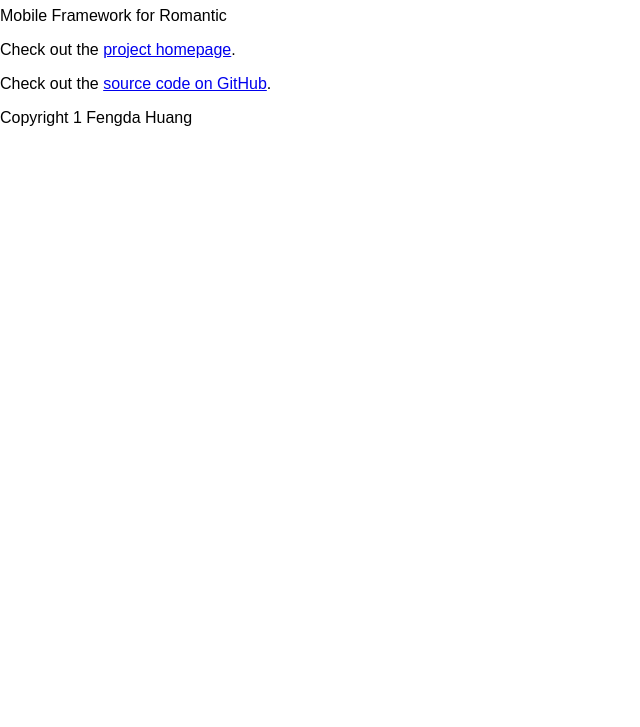
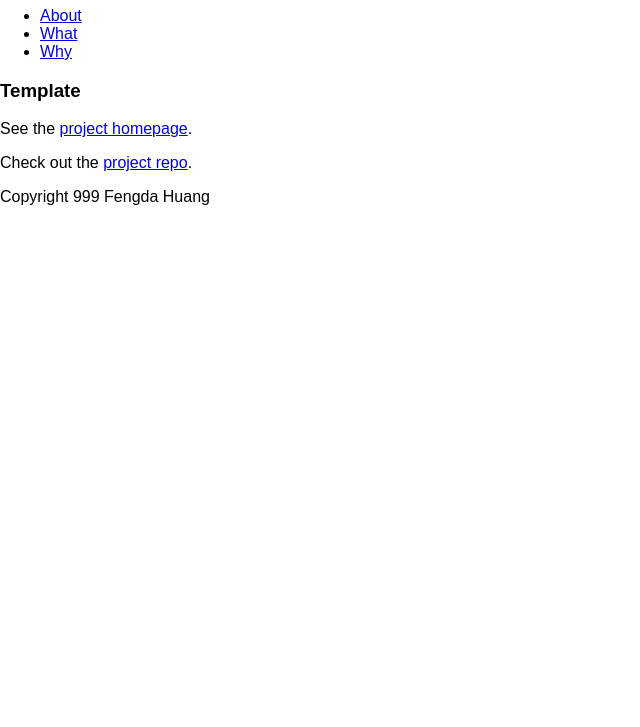
Before and after one commit to phodal/lettuce, a website: page index.html in a window 1280 px wide. Shown: the part 73-800 px from the top of the page, without its empty margins (0-640 px from the left). Drawn offline with Linux system fonts and the light colour scheme.

Commit message:
Add simple Router test

```diff
--- a/index.html
+++ b/index.html
@@ -1,14 +1,60 @@
 <!DOCTYPE html>
 <html>
-  <head>
-    <title>lettuce | Mobile Framework for Romantic</title>
-    <link rel="stylesheet" href="./demo/assets/normalize.css">
-  </head>
-  <body>
-    <h1>lettuce</h1>
-    <p>Mobile Framework for Romantic</p>
-    <p>Check out the <a href="http://phodal.github.io/lettuce/demo/index.html">project homepage</a>.</p>
-    <p>Check out the <a href="https://github.com/phodal/lettuce">source code on GitHub</a>.</p>
-    <p>Copyright 1 Fengda Huang</p>
-  </body>
+<head>
+    <title>Lettuce Framework</title>
+    <link rel="stylesheet" href="./demo/assets/normalize.css"/>
+    <link rel="stylesheet" href="./demo/assets/main.css"/>
+</head>
+<body id="what">
+<h1>Lettuce Framework</h1>
+
+<ul>
+    <li><a href="#about">About</a></li>
+    <li><a href="#what">What</a></li>
+    <li><a href="#why">Why</a></li>
+</ul>
+
+<div id="results"></div>
+<p>See the <a href="http://phodal.github.io/lettuce">project homepage</a>.
+<p>Check out the <a href="https://github.com/phodal/lettuce">project repo</a>.
+<p>Copyright 999 Fengda Huang</p>
+
+<script src="dist/lettuce.js"></script>
+
+<script>
+    var L = new lettuce();
+    L.Router.config({mode: 'history'});
+
+    var data = {
+        about:"Template",
+        what: "This about A Mobile Framework For Romantic",
+        why: "Why is a new Framework"
+    };
+
+    var about = function () {
+        var result = L.tmpl("<h3>{%=o.about%}</h3>", data);
+        document.getElementById("results").innerHTML = result;
+    };
+
+    function what() {
+        var result = L.tmpl("<h3>{%=o.what%}</h3>", data);
+        document.getElementById("results").innerHTML = result;
+    }
+
+    function why() {
+        var result = L.tmpl("<h3>{%=o.what%}</h3>", data);
+        document.getElementById("results").innerHTML = result;
+    }
+
+    L.Router
+        .add(/#about/,about)
+        .add(/#what/, what)
+        .add(/#why/, why)
+        .check("/#about/")
+        .listen("/#about/");
+
+
+    L.Router.navigate("/");
+</script>
+</body>
 </html>
```
Also changed, not shown: demo/index.html (+2 -1 lines).
